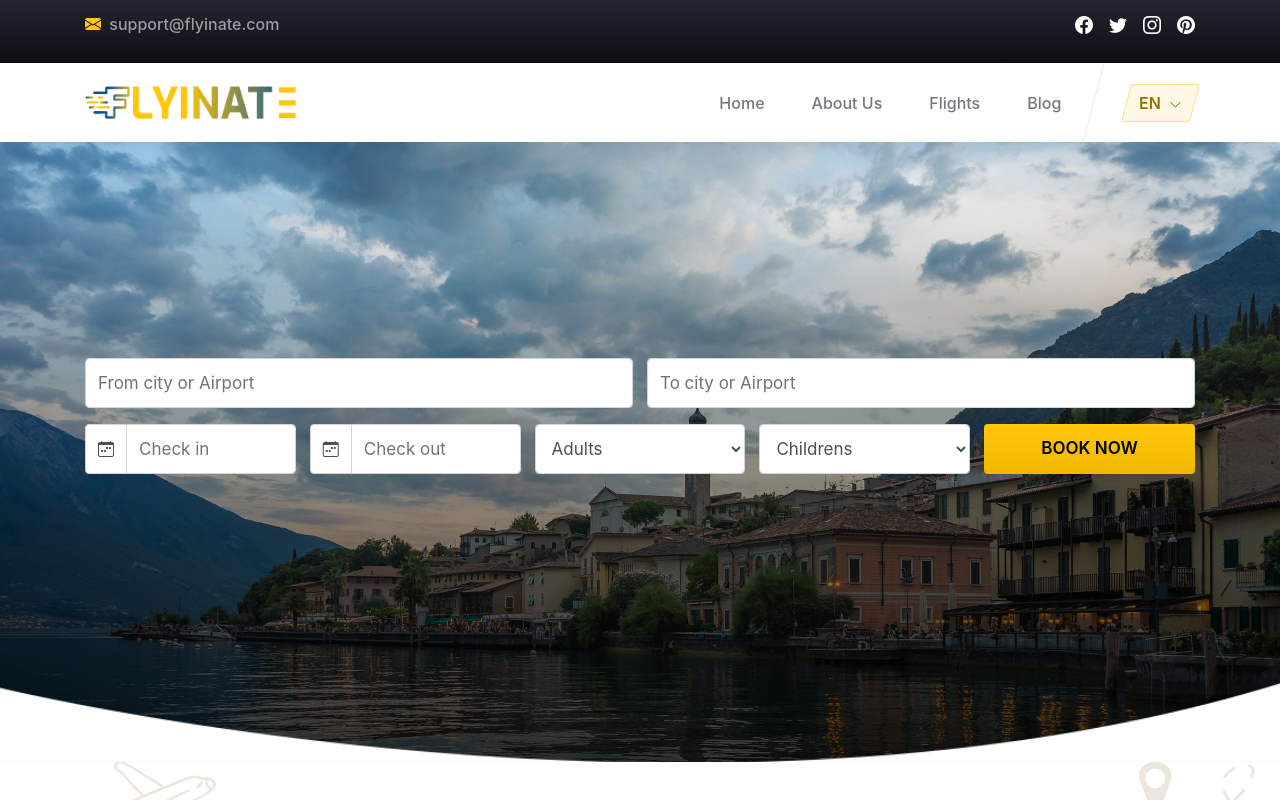
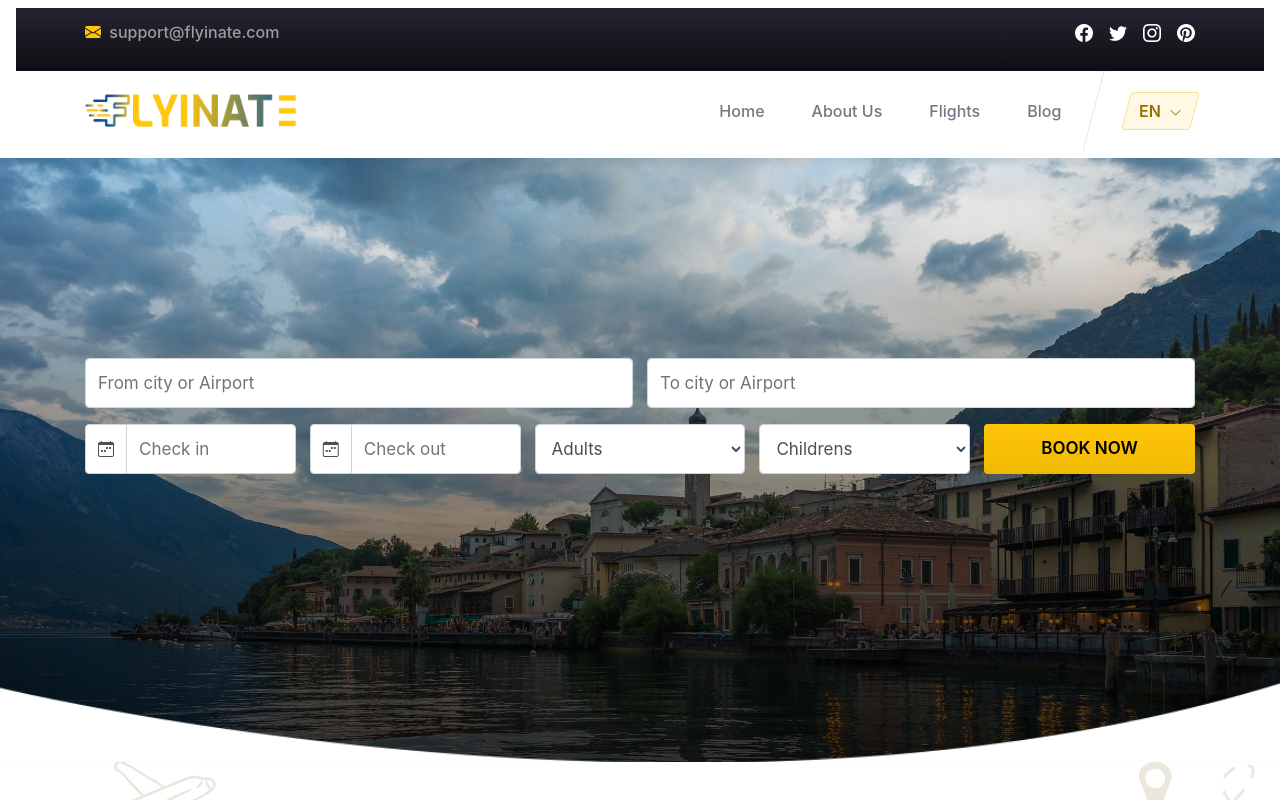
Before and after one commit to SNVA0011/FlyinateNext, a Next.js app: page / in a window 1280 px wide. Shown: the top 800 px of the page. Built offline with nearby package versions, Linux system fonts and the light colour scheme.

Commit message:
push css

```diff
--- a/styles/globals.css
+++ b/styles/globals.css
@@ -124,7 +124,7 @@ img {
 /* new_header_area */
 .new_header_area {
     box-shadow: 0 5px 10px 0 rgb(0 0 0 / 5%);
-    padding: 0 !important;
+    padding: 0;
 }
 
 .navtop_callto {
```
